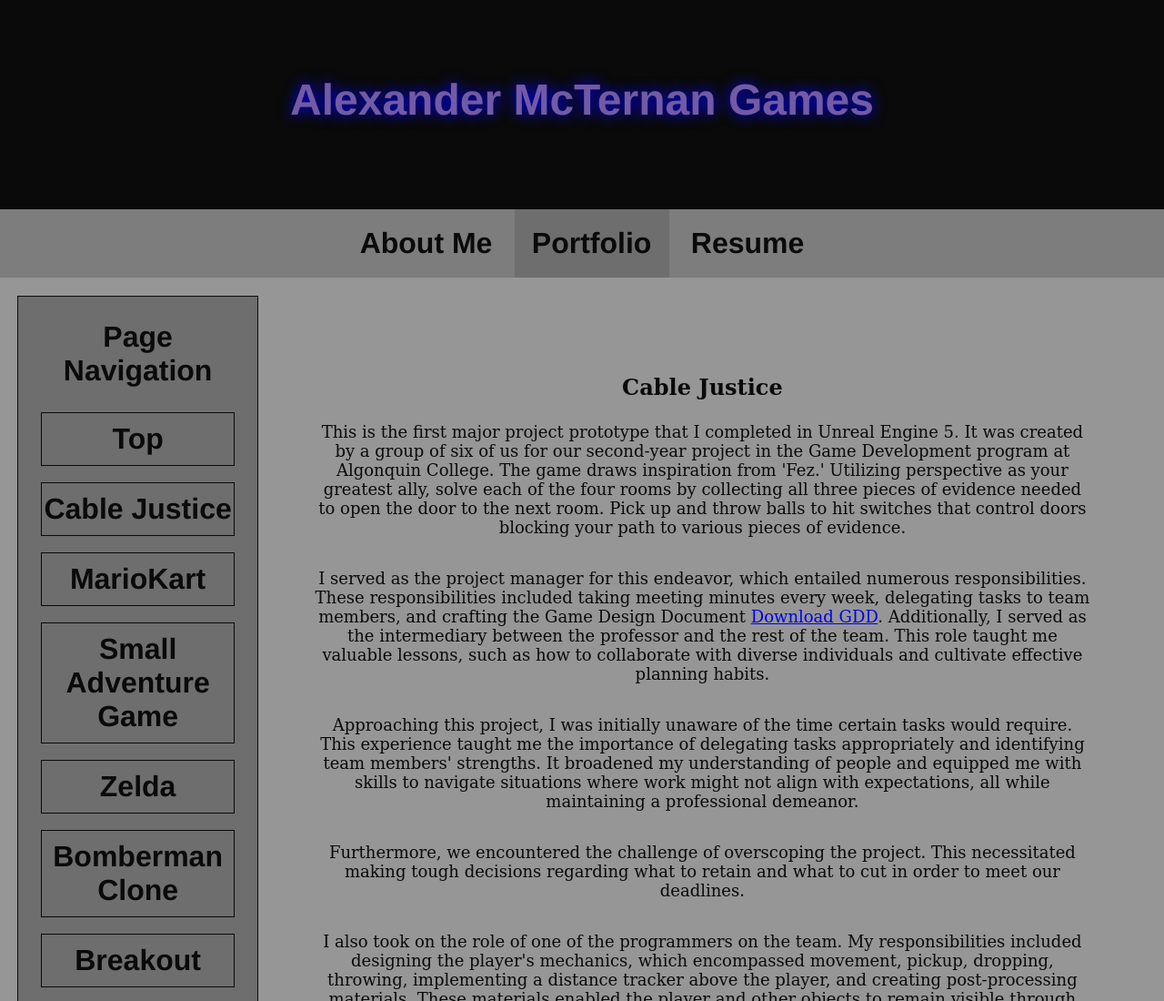
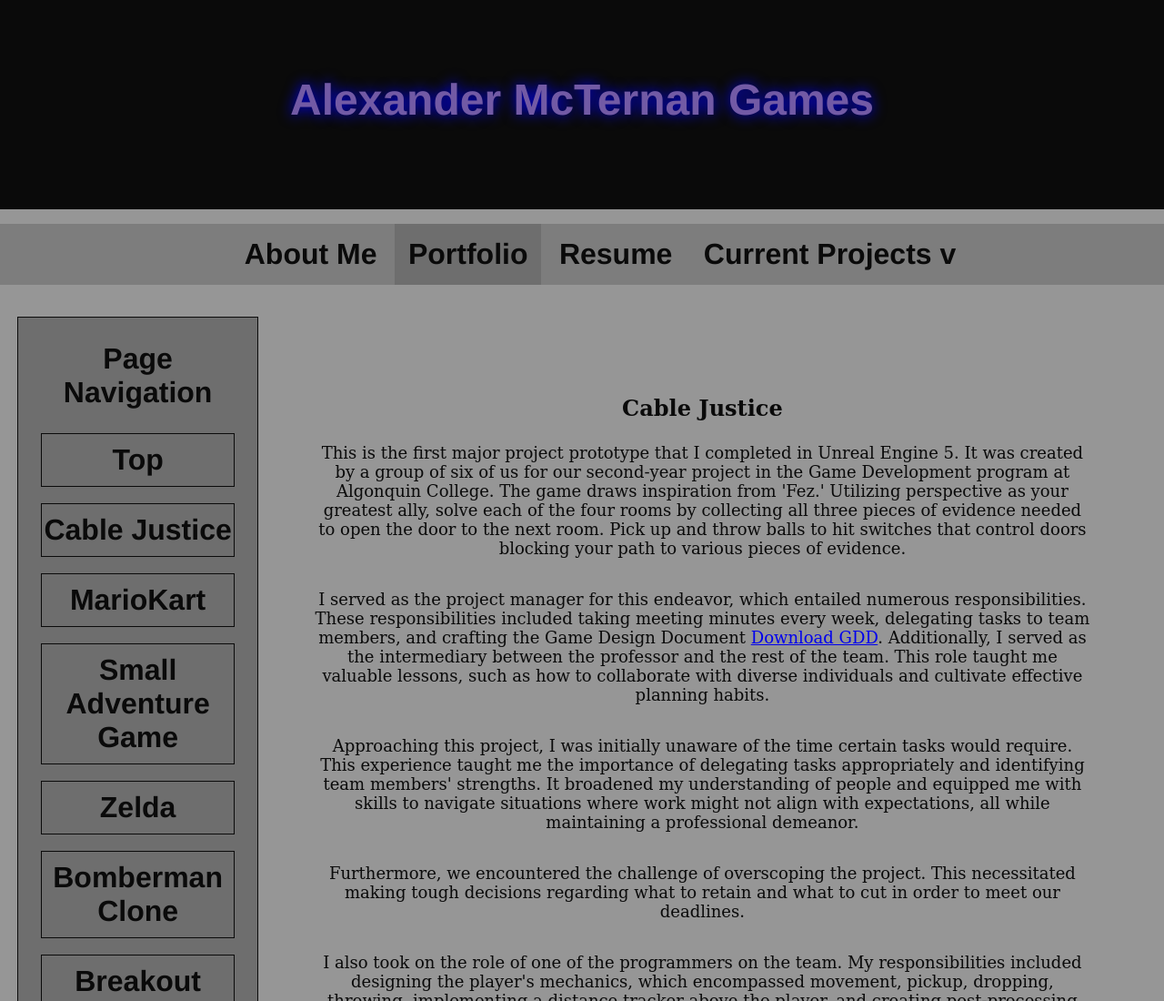
Before and after one commit to CrazyCreature24/CrazyCreature24.github.io, a plain HTML site: page Portfolio.html in a window 1280 px wide. Shown: the top 1100 px of the page at 91% size. Drawn offline with Linux system fonts and the light colour scheme.

Commit message:
Fixed drop down menu for all pages

```diff
--- a/Portfolio.html
+++ b/Portfolio.html
@@ -16,10 +16,17 @@
       <h1 class="growTextElastic">Alexander McTernan Games</h1>
     </header>
 
-    <div id="navigationBar">
-      		<a href="Home.html">About Me</a>
-			<a href="Portfolio.html" id="onPage">Portfolio</a>
-			<a href="Resume.html">Resume</a>
+	  <div id="navigationBar">
+		<ul>
+      		<li><a href="Home.html">About Me</a></li>
+			<li><a href="Portfolio.html" id="onPage">Portfolio</a></li>
+			<li><a href="Resume.html">Resume</a></li>
+			<li><a href="#">Current Projects v</a>
+			<ul class="dropdown">
+				<li><a href="#">Project: Abyss</a></li>
+			</ul>
+			</li>
+		</ul>
     </div>
 
     <div class="pageContent">
--- a/css_files/Home.css
+++ b/css_files/Home.css
@@ -165,7 +165,8 @@ p {
 	font-family: Gotham, "Helvetica Neue", Helvetica, Arial, "sans-serif";
 	margin: 0 auto; /* This made the nav bar center to the screen */
 	text-align: center;
-	padding: 0;
+	padding-top: 0.001%;
+	padding-bottom: 0.001%;
 
 }
 
--- a/css_files/Portfolio.css
+++ b/css_files/Portfolio.css
@@ -126,13 +126,15 @@ p {
 /* Navagation Bar */
 #navigationBar {
 	background-color:rgba(125,125,125,255);
-  	position: -webkit-sticky;
   	position: sticky;
   	top: 0;
+	z-index: 4;
 	opacity: 1;
-	z-index: 2;
+	font-family: Gotham, "Helvetica Neue", Helvetica, Arial, "sans-serif";
 	margin: 0 auto; /* This made the nav bar center to the screen */
 	text-align: center;
+	padding-top: 0.001%;
+	padding-bottom: 0.001%;
 
 }
 
@@ -140,23 +142,62 @@ p {
   	color: rgb(10,10,10);
 	text-decoration: none;
 	font-size: 32px;
-	font-family: Gotham, "Helvetica Neue", Helvetica, Arial, "sans-serif";
 	font-weight: 600;
   	display: inline-block;
-	padding: 1.5%;
+	position: relative;
+	padding: 15px;
 
+}
+
+#navigationBar a:hover {
+	background-color:rgba(110,110,110,255);
 }
 
 #navigationBar #onPage { /* This is for showing which page we or on in the nav bar*/
 	background-color:rgba(110,110,110,255);
 }
 
-.sidebar #sideNavigationBar { /* This makes the sidebar stick to the screen when scrolling */
+ul {
+	list-style: none;
 
-	position: sticky;
-  	top: 12%;
 }
 
+ul li {
+	display: inline-block;
+	position: relative;
+
+
+}
+
+ul #navigationBar li a {
+	display: block;
+	padding: 20px 25px;
+	color: #FFF;
+	text-decoration: none;
+	text-align: center;
+	font-size: 20px;
+}
+
+ul #navigationBar li ul.dropdown li {
+	display: block;
+}
+
+ul li ul.dropdown {
+	width: 100%;
+	background: rgba(110,110,110,255);
+	position: absolute;
+	z-index: 999;
+	display: none;
+}
+
+ul li a:hover {
+	background: rgba(110,110,110,255);
+}
+
+ul li:hover ul.dropdown {
+	display: block;
+	padding: 0;
+}
 
 @media screen and (max-width:700px) {
 
--- a/css_files/Resume.css
+++ b/css_files/Resume.css
@@ -90,13 +90,15 @@ p {
 /* Navagation Bar */
 #navigationBar {
 	background-color:rgba(125,125,125,255);
-  	position: -webkit-sticky;
   	position: sticky;
   	top: 0;
+	z-index: 4;
 	opacity: 1;
-	z-index: 2;
+	font-family: Gotham, "Helvetica Neue", Helvetica, Arial, "sans-serif";
 	margin: 0 auto; /* This made the nav bar center to the screen */
 	text-align: center;
+	padding-top: 0.001%;
+	padding-bottom: 0.001%;
 
 }
 
@@ -104,15 +106,61 @@ p {
   	color: rgb(10,10,10);
 	text-decoration: none;
 	font-size: 32px;
-	font-family: Gotham, "Helvetica Neue", Helvetica, Arial, "sans-serif";
 	font-weight: 600;
   	display: inline-block;
-	padding: 1.5%;
+	position: relative;
+	padding: 15px;
 
+}
+
+#navigationBar a:hover {
+	background-color:rgba(110,110,110,255);
 }
 
 #navigationBar #onPage { /* This is for showing which page we or on in the nav bar*/
 	background-color:rgba(110,110,110,255);
+}
+
+ul {
+	list-style: none;
+
+}
+
+ul li {
+	display: inline-block;
+	position: relative;
+
+
+}
+
+ul #navigationBar li a {
+	display: block;
+	padding: 20px 25px;
+	color: #FFF;
+	text-decoration: none;
+	text-align: center;
+	font-size: 20px;
+}
+
+ul #navigationBar li ul.dropdown li {
+	display: block;
+}
+
+ul li ul.dropdown {
+	width: 100%;
+	background: rgba(110,110,110,255);
+	position: absolute;
+	z-index: 999;
+	display: none;
+}
+
+ul li a:hover {
+	background: rgba(110,110,110,255);
+}
+
+ul li:hover ul.dropdown {
+	display: block;
+	padding: 0;
 }
 
 
```
Also changed, not shown: Home.html (+1 -1 lines), Resume.html (+13 -5 lines).
